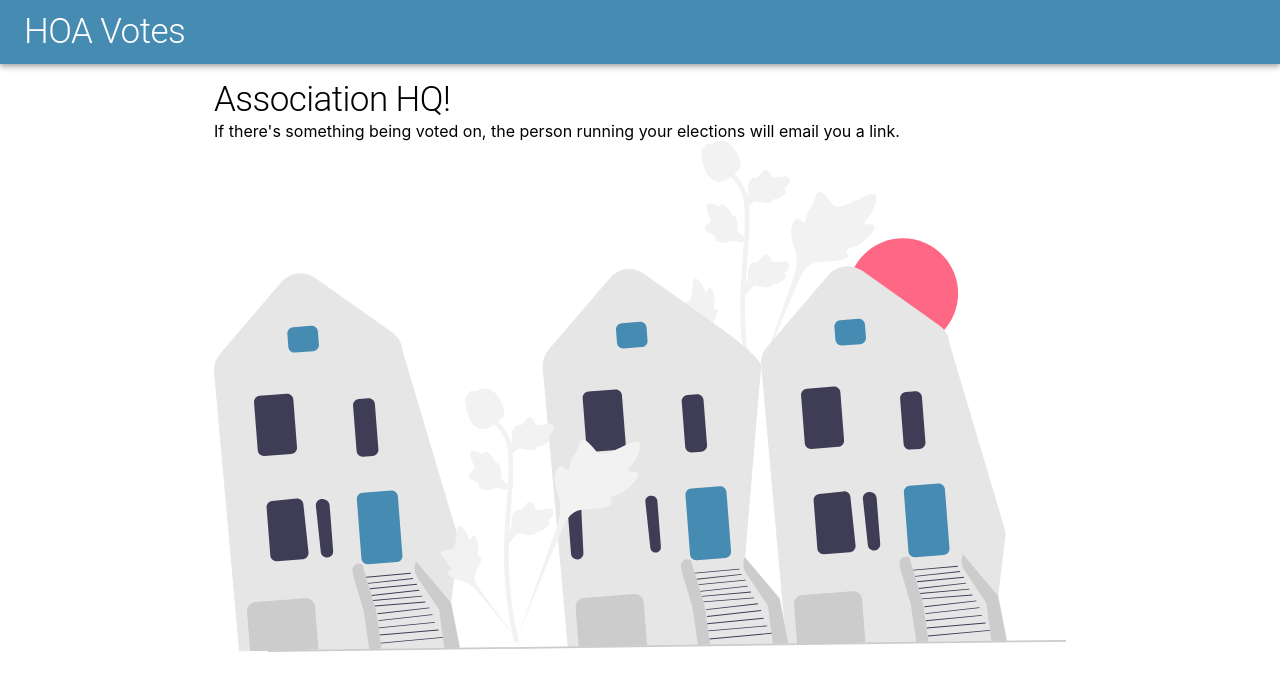
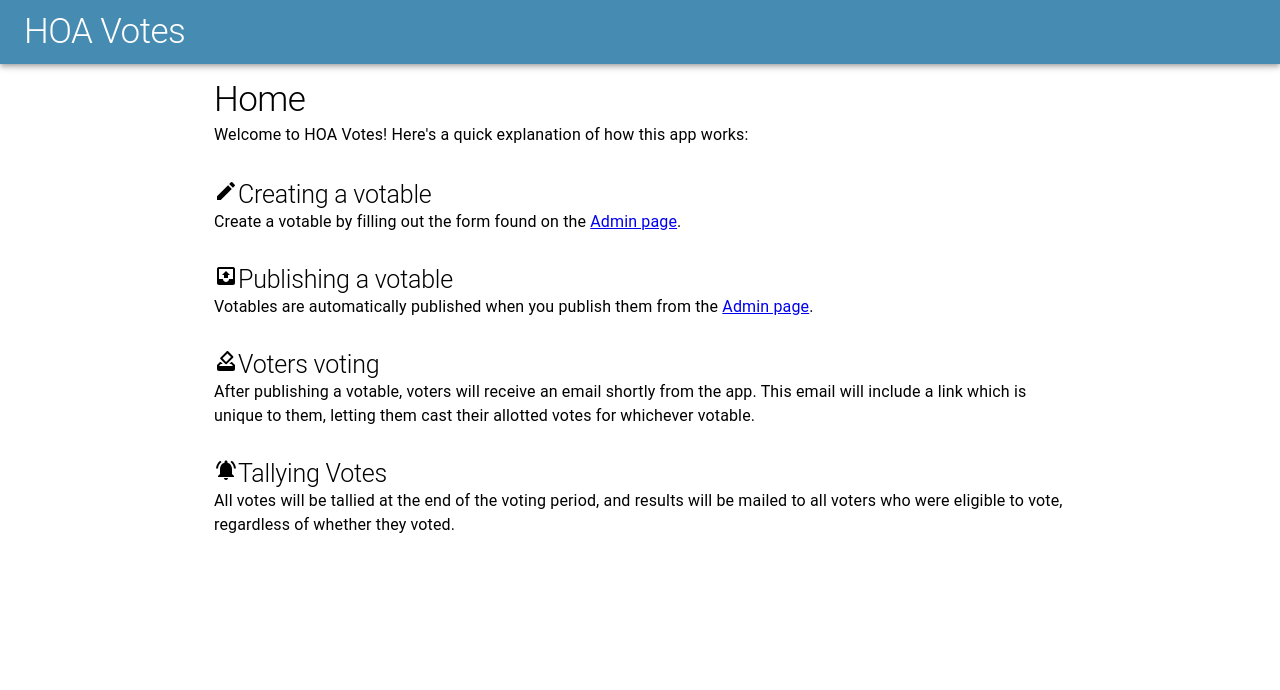
Before and after one commit to JamesMitofsky/Community-Votes, a React (Create React App) app: page / in a window 1280 px wide. Shown: the top 690 px of the page. Built offline with nearby package versions, Linux system fonts and the light colour scheme.

Commit message:
Add specific copy to landing page

```diff
--- a/src/views/LandingPage.jsx
+++ b/src/views/LandingPage.jsx
@@ -1,18 +1,50 @@
-import homeSVG from "../assets/home.svg";
 import { Typography } from "@mui/material";
+import { Link } from "react-router-dom";
+import CreateIcon from "@mui/icons-material/Create";
+import OutboxIcon from "@mui/icons-material/Outbox";
+import HowToVoteIcon from "@mui/icons-material/HowToVote";
+import NotificationsActiveIcon from "@mui/icons-material/NotificationsActive";
 export default function LandingPage() {
   return (
     <>
-      <Typography variant="h1">Association HQ!</Typography>
-      <Typography variant="p">
-        If there's something being voted on, the person running your elections
-        will email you a link.
+      <Typography variant="h1">Home</Typography>
+      <Typography variant="subtitle1">
+        Welcome to HOA Votes! Here's a quick explanation of how this app works:
       </Typography>
-      <img
-        style={{ width: "inherit" }}
-        src={homeSVG}
-        alt="Three houses in a neighborhood together."
-      />
+      <Typography variant="h2">
+        <CreateIcon />
+        Creating a votable
+      </Typography>
+      <Typography variant="body1">
+        Create a votable by filling out the form found on the{" "}
+        <Link to="/admin">Admin page</Link>.
+      </Typography>
+      <Typography variant="h2">
+        <OutboxIcon />
+        Publishing a votable
+      </Typography>
+      <Typography variant="body1">
+        Votables are automatically published when you publish them from the{" "}
+        <Link to="/admin">Admin page</Link>.
+      </Typography>
+      <Typography variant="h2">
+        <HowToVoteIcon />
+        Voters voting
+      </Typography>
+      <Typography variant="body1">
+        After publishing a votable, voters will receive an email shortly from
+        the app. This email will include a link which is unique to them, letting
+        them cast their allotted votes for whichever votable.
+      </Typography>
+      <Typography variant="h2">
+        <NotificationsActiveIcon />
+        Tallying Votes
+      </Typography>
+      <Typography variant="body1">
+        All votes will be tallied at the end of the voting period, and results
+        will be mailed to all voters who were eligible to vote, regardless of
+        whether they voted.
+      </Typography>
     </>
   );
 }
```
